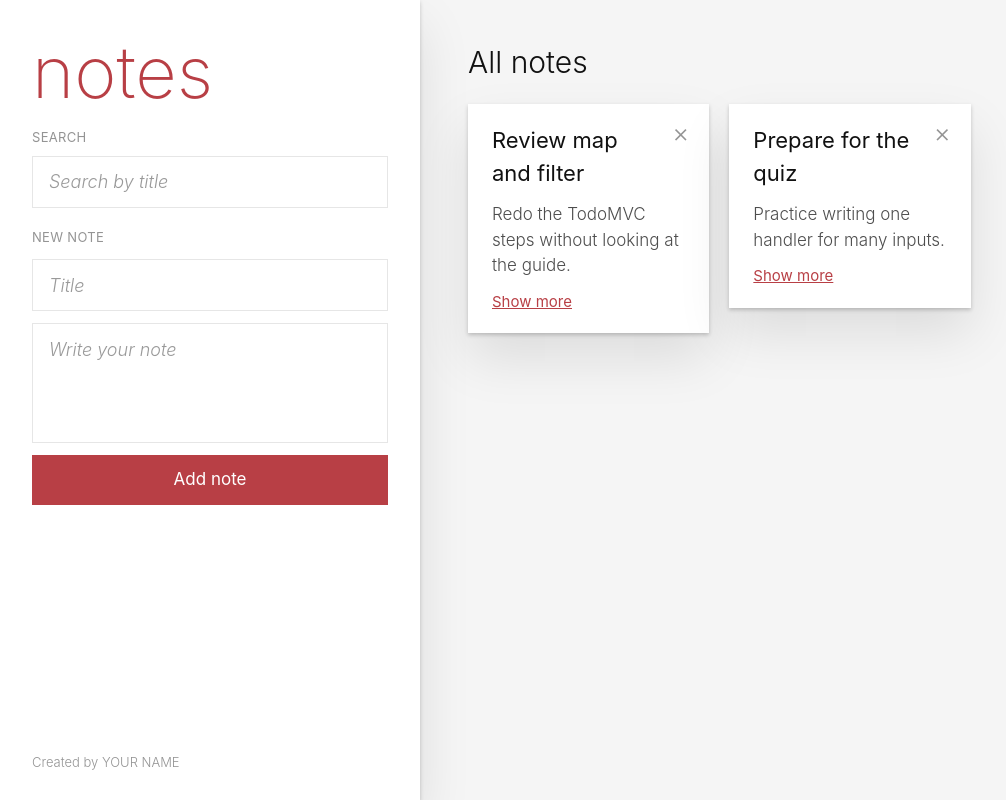
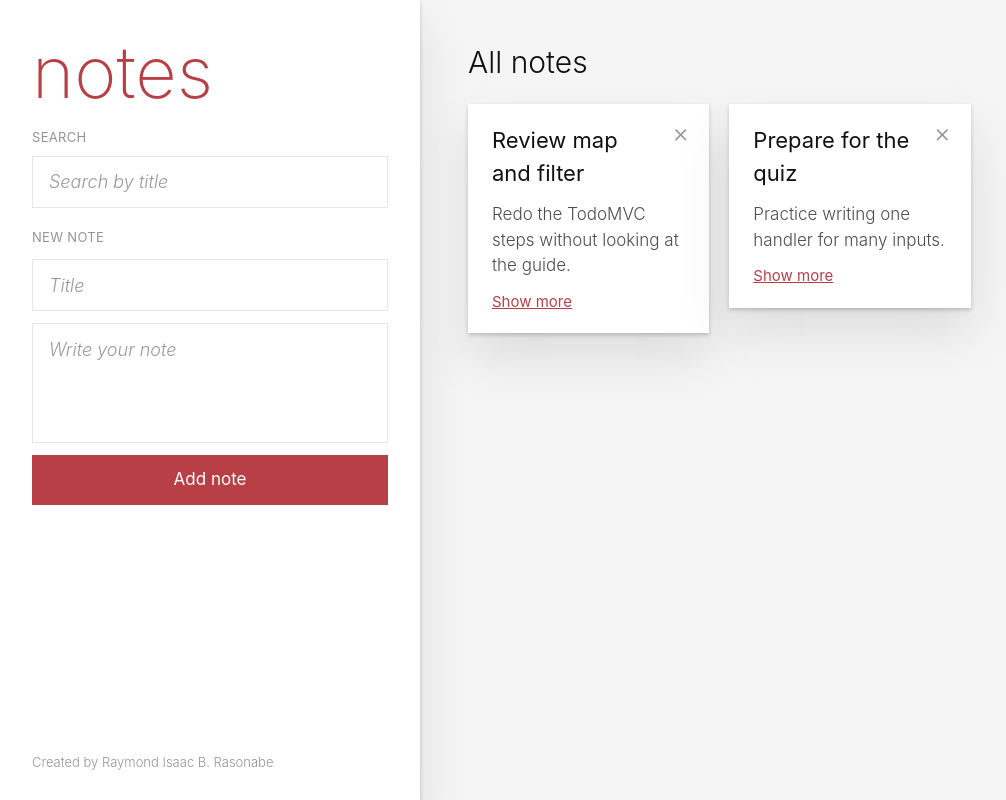
Before and after one commit to Raymond-Isaac-B-Rasonabe/csit340g5-notes, a React (Vite) app: page / in a window 1280 px wide. Shown: the whole page, without its empty margins (0-1006 px from the left). Built offline with nearby package versions, Linux system fonts and the light colour scheme.

Commit message:
chore: replace YOUR NAME with Juan Dela Cruz

```diff
--- a/src/App.jsx
+++ b/src/App.jsx
@@ -5,7 +5,7 @@ function App() {
   return (
     <div className="bg-[#f5f5f5] font-light text-[#111]">
       <Notes />
-      <Info name="YOUR NAME" />
+      <Info name="Raymond Isaac B. Rasonabe" />
     </div>
   )
 }
```
